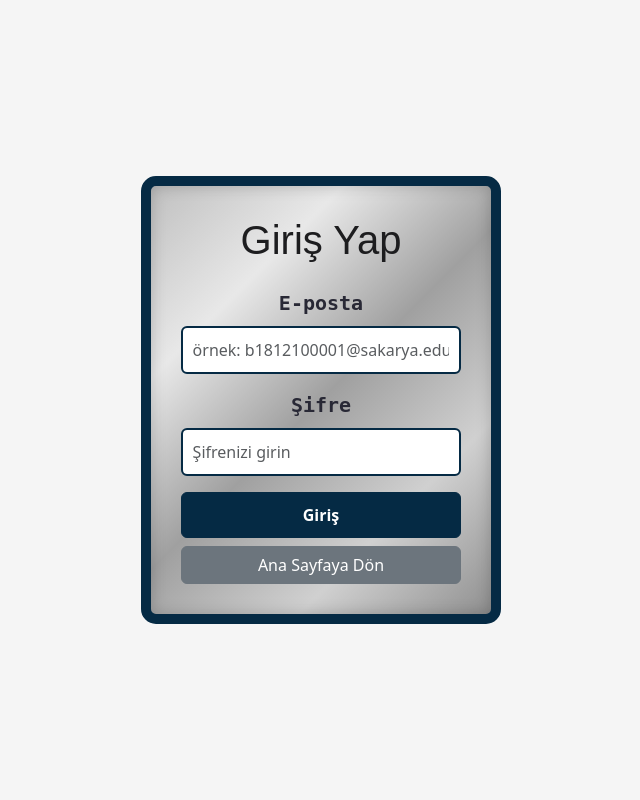
After one commit to YasinGurr/WebTek2025-Proje, a PHP site: page /login.html in a window 1280 px wide. The commit adds this page. Shown: the whole page, without its empty margins (319-959 px from the left). Run offline with PHP 8.4, Linux system fonts and the light colour scheme.

Commit message:
giriş sayfası yapıldı

```diff
--- /dev/null
+++ b/login.html
@@ -0,0 +1,55 @@
+<!DOCTYPE html>
+<html lang="tr">
+<head>
+    <meta charset="UTF-8">
+    <meta name="viewport" content="width=device-width, initial-scale=1.0">
+    <title>Giriş Yap</title>
+    <link rel="stylesheet" href="https://cdn.jsdelivr.net/npm/bootstrap@5.3.0/dist/css/bootstrap.min.css">
+    <link rel="stylesheet" href="style.css">
+</head>
+<body class="login-bg">
+    <div class="container">
+        <div class="row justify-content-center align-items-center vh-100">
+            <div class="col-md-6 col-lg-5">
+                <div class="kategori">
+                    <h2 class="sitilli-yazi mb-4">Giriş Yap</h2>
+
+                    <!-- Hata mesaji icin alan -->
+                    <div id="hata-mesaji" class="alert alert-danger d-none" role="alert">
+                        Geçersiz e-posta veya şifre! Lütfen tekrar deneyin.
+                    </div>
+
+                    <form action="login.php" method="post">
+                        <div class="mb-3">
+                            <label for="eposta" class="form-label sitilli-yazi2">E-posta</label>
+                            <input type="email" class="form-control" id="eposta" name="eposta"
+                                placeholder="örnek: b1812100001@sakarya.edu.tr"
+                                pattern="[a-zA-Z0-9]+@sakarya\.edu\.tr"
+                                title="E-posta adresi sakarya.edu.tr ile bitmelidir"
+                                required>
+                        </div>
+                        <div class="mb-3">
+                            <label for="sifre" class="form-label sitilli-yazi2">Şifre</label>
+                            <input type="password" class="form-control" id="sifre" name="sifre"
+                                placeholder="Şifrenizi girin" required>
+                        </div>
+                        <div class="d-grid gap-2">
+                            <button type="submit" class="btn btn-primary giris-btn">Giriş</button>
+                            <a href="about.html" class="btn btn-secondary">Ana Sayfaya Dön</a>
+                        </div>
+                    </form>
+                </div>
+            </div>
+        </div>
+    </div>
+
+    <script src="https://cdn.jsdelivr.net/npm/bootstrap@5.3.0/dist/js/bootstrap.bundle.min.js"></script>
+    <script>
+        // URL'de hata parametresi varsa hata mesajini goster
+        const urlParams = new URLSearchParams(window.location.search);
+        if (urlParams.has('hata')) {
+            document.getElementById('hata-mesaji').classList.remove('d-none');
+        }
+    </script>
+</body>
+</html>
--- a/style.css
+++ b/style.css
@@ -212,3 +212,36 @@
 .kenarlık {
     border: 2px solid #052a44; /* Kenar rengi koyu mavi  ietişim sayfası için*/
 }
+
+/* login kısmı için */
+
+/* Login sayfası stilleri */
+.login-bg {
+    background-color: #f5f5f5;
+    min-height: 100vh;
+}
+
+.kategori input {
+    border: 2px solid #052a44;
+    border-radius: 6px;
+    padding: 10px;
+    font-size: 16px;
+    transition: all 0.3s ease;
+}
+
+.kategori input:focus {
+    border-color: #1abc9c;
+    box-shadow: 0 0 8px rgba(26, 188, 156, 0.5);
+}
+
+.giris-btn {
+    background-color: #052a44;
+    border-color: #052a44;
+    font-weight: bold;
+    padding: 10px;
+    transition: all 0.3s ease;
+}
+
+.giris-btn:hover {
+    background-color: #031b2c;
+}
```
Also changed, not shown: about.html (+27 -0 lines), login.php (added, +35 -0 lines).
